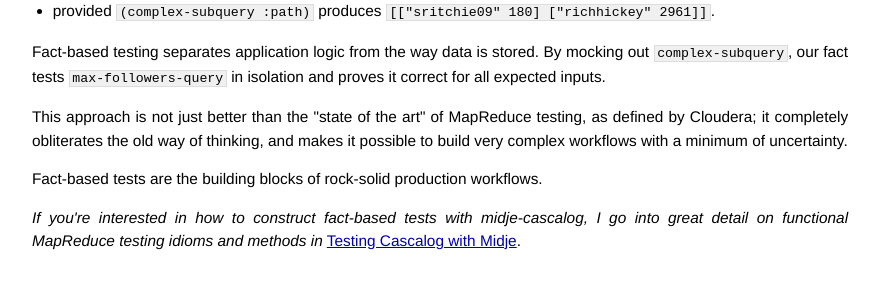
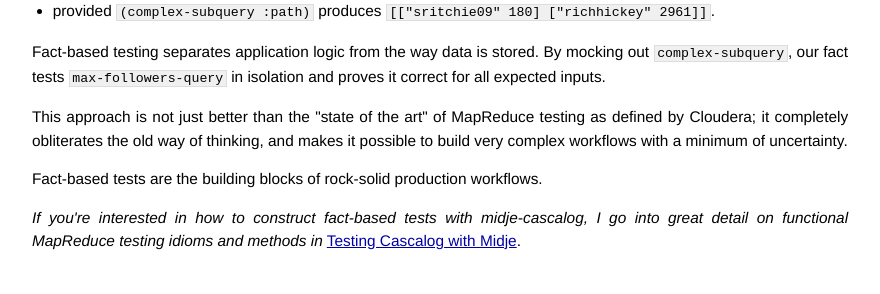
Before and after one commit to sritchie/sritchie.github.io, a Jekyll site: the page built from _posts/2011-09-29-getting-creative-with-mapreduce.html, in a window 1280 px wide and 900 px high, scrolled down 2402 px. Shown: the part 353-647 px from the top of the window, without its empty margins (200-1080 px from the left). Built offline with Jekyll 4.4.1, drawn with Linux system fonts in a browser that asks for light colours; Markdown is read by kramdown in place of the engine named in the settings.

Commit message:
Typo fix.

```diff
--- a/_posts/2011-09-29-getting-creative-with-mapreduce.html
+++ b/_posts/2011-09-29-getting-creative-with-mapreduce.html
@@ -201,7 +201,7 @@ Facts make statements about queries. The fact passes if these statements are tru
 Fact-based testing separates application logic from the way data is stored. By mocking out <code>complex-subquery</code>, our fact tests <code>max-followers-query</code> in isolation and proves it correct for all expected inputs.
 </p>
 <p>
-This approach is not just better than the "state of the art" of MapReduce testing, as defined by Cloudera; it completely obliterates the old way of thinking, and makes it possible to build very complex workflows with a minimum of uncertainty.
+This approach is not just better than the "state of the art" of MapReduce testing as defined by Cloudera; it completely obliterates the old way of thinking, and makes it possible to build very complex workflows with a minimum of uncertainty.
 </p>
 <p>
 Fact-based tests are the building blocks of rock-solid production workflows.
--- a/org/_posts/2011-09-29-getting-creative-with-mapreduce.org
+++ b/org/_posts/2011-09-29-getting-creative-with-mapreduce.org
@@ -107,7 +107,7 @@ Facts make statements about queries. The fact passes if these statements are tru
 
 Fact-based testing separates application logic from the way data is stored. By mocking out =complex-subquery=, our fact tests =max-followers-query= in isolation and proves it correct for all expected inputs.
 
-This approach is not just better than the "state of the art" of MapReduce testing, as defined by Cloudera; it completely obliterates the old way of thinking, and makes it possible to build very complex workflows with a minimum of uncertainty.
+This approach is not just better than the "state of the art" of MapReduce testing as defined by Cloudera; it completely obliterates the old way of thinking, and makes it possible to build very complex workflows with a minimum of uncertainty.
 
 Fact-based tests are the building blocks of rock-solid production workflows.
 
```
